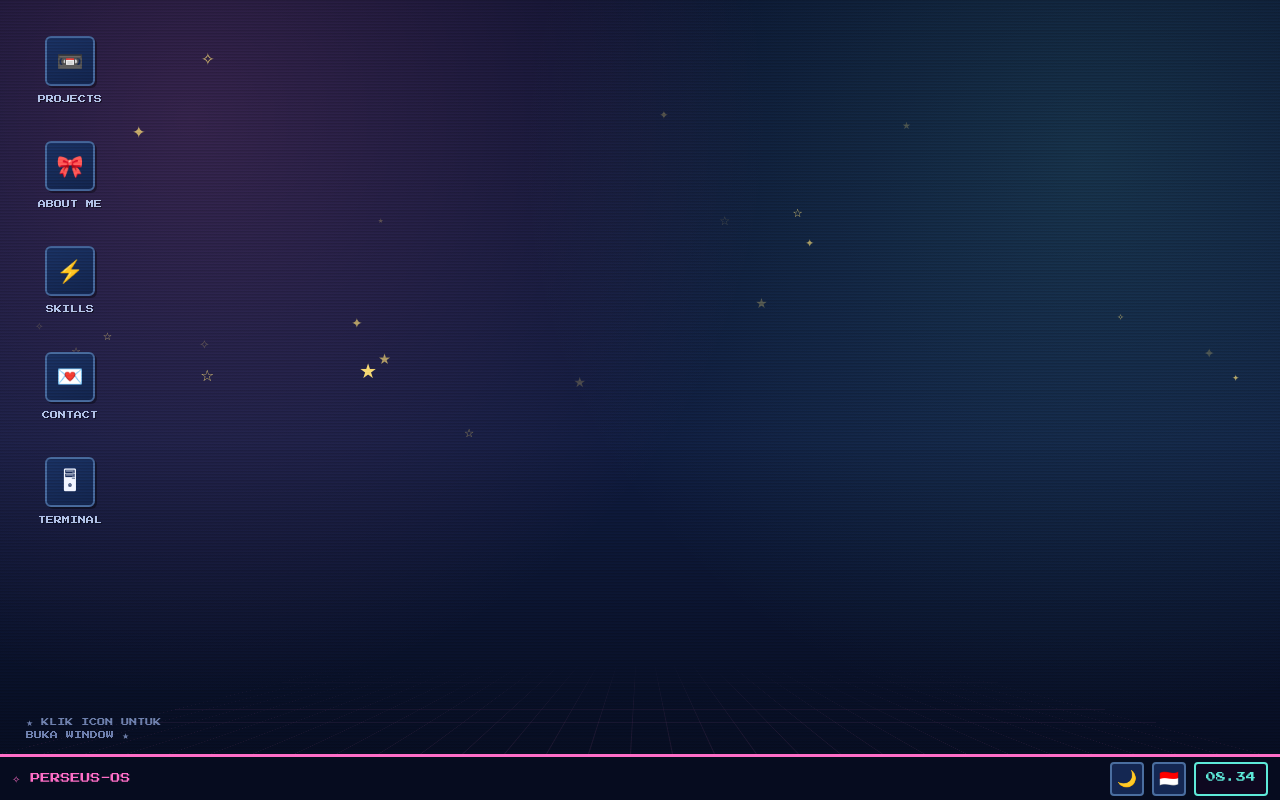
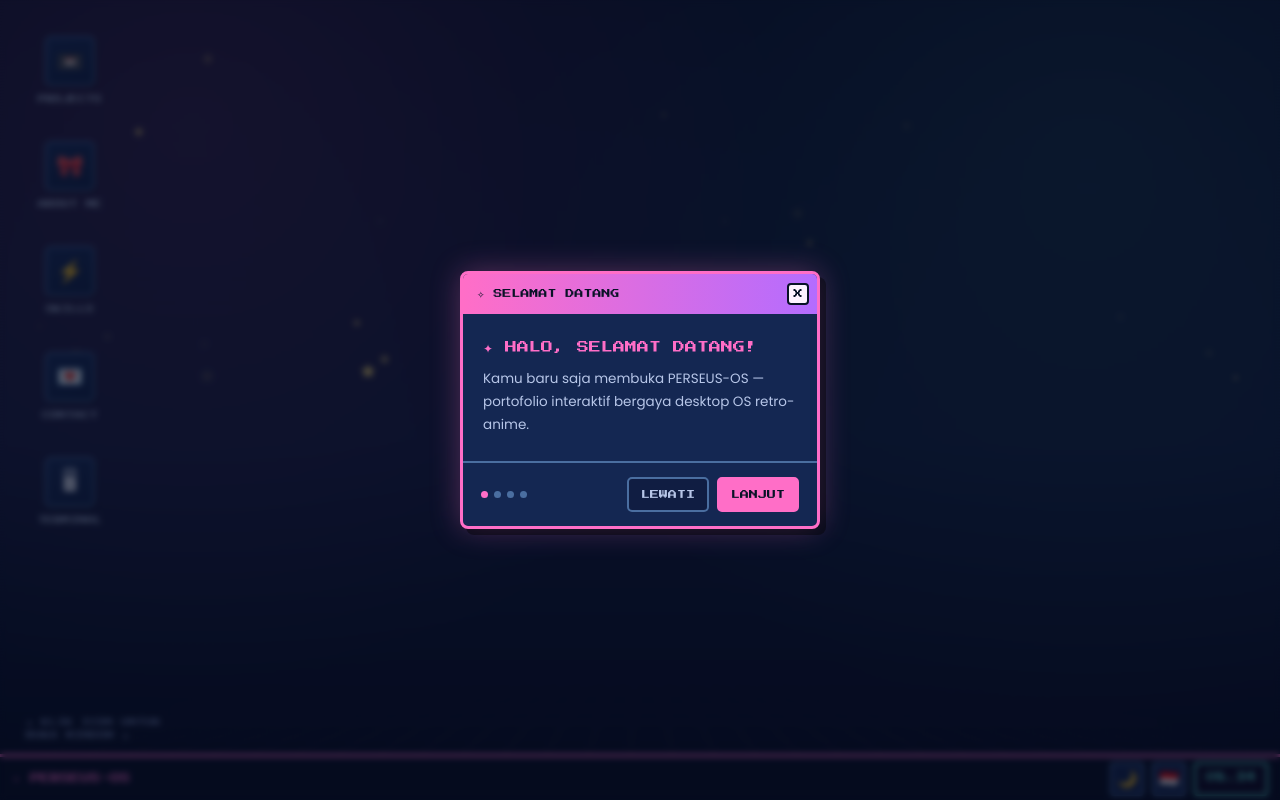
Before and after one commit to tcandra24/perseus-os, a Next.js app: page / in a window 1280 px wide. Built offline with nearby package versions, Linux system fonts and the light colour scheme.

Commit message:
add welcome popup

```diff
--- a/app/globals.css
+++ b/app/globals.css
@@ -887,3 +887,107 @@ body {
   color: var(--text-low);
   line-height: 1.8;
 }
+
+.welcome-overlay {
+  position: fixed;
+  inset: 0;
+  z-index: 2500;
+  background: rgba(6, 12, 31, 0.65);
+  backdrop-filter: blur(3px);
+  display: flex;
+  align-items: center;
+  justify-content: center;
+  padding: 20px;
+}
+
+.welcome-box {
+  width: 100%;
+  max-width: 360px;
+  background: var(--panel);
+  border: 3px solid var(--pink);
+  border-radius: 8px;
+  box-shadow:
+    6px 6px 0 rgba(0, 0, 0, 0.4),
+    0 0 30px rgba(255, 110, 199, 0.3);
+  overflow: hidden;
+}
+
+.welcome-titlebar {
+  height: 40px;
+  background: linear-gradient(90deg, #ff6ec7, #b46cff);
+  display: flex;
+  align-items: center;
+  justify-content: space-between;
+  padding: 0 8px 0 14px;
+  font-family: "Press Start 2P", monospace;
+  font-size: 9px;
+  color: #081226;
+}
+
+.welcome-body {
+  padding: 24px 20px;
+  min-height: 140px;
+}
+
+.welcome-step-title {
+  font-family: "Press Start 2P", monospace;
+  font-size: 12px;
+  color: var(--pink);
+  margin-bottom: 12px;
+}
+
+.welcome-step-text {
+  font-family: "Poppins", sans-serif;
+  font-size: 13.5px;
+  color: var(--text-mid);
+  line-height: 1.7;
+}
+
+.welcome-footer {
+  display: flex;
+  align-items: center;
+  justify-content: space-between;
+  padding: 14px 18px;
+  border-top: 2px solid var(--border-soft);
+  gap: 10px;
+  flex-wrap: wrap;
+}
+
+.welcome-dots {
+  display: flex;
+  gap: 6px;
+}
+.welcome-dot {
+  width: 7px;
+  height: 7px;
+  border-radius: 50%;
+  background: var(--border-soft);
+}
+.welcome-dot.active {
+  background: var(--pink);
+}
+
+.welcome-actions {
+  display: flex;
+  gap: 8px;
+  margin-left: auto;
+}
+
+.welcome-btn {
+  font-family: "Press Start 2P", monospace;
+  font-size: 9px;
+  padding: 9px 12px;
+  border-radius: 5px;
+  cursor: pointer;
+  border: 2px solid var(--border-soft);
+  background: var(--bg-mid);
+  color: var(--text-mid);
+}
+.welcome-btn.primary {
+  background: var(--pink);
+  border-color: var(--pink);
+  color: #081226;
+}
+.welcome-btn:hover {
+  filter: brightness(1.1);
+}
--- a/components/HomeClient.jsx
+++ b/components/HomeClient.jsx
@@ -2,13 +2,18 @@
 
 import { useState, useEffect } from "react";
 import { useSearchParams } from "next/navigation";
+
+import { useWindowStore } from "@/store/useWindowStore";
+
+import { APPS } from "@/data/apps";
+
 import Desktop from "@/components/Desktop";
 import BootScreen from "@/components/BootScreen";
-import { useWindowStore } from "@/store/useWindowStore";
-import { APPS } from "@/data/apps";
+import WelcomeModal from "@/components/WelcomeModal";
 
 export default function HomeClient() {
   const [booted, setBooted] = useState(false);
+  const [showWelcome, setShowWelcome] = useState(false);
   const openWindow = useWindowStore((s) => s.openWindow);
   const searchParams = useSearchParams();
 
@@ -21,8 +26,14 @@ export default function HomeClient() {
     // sengaja cuma depend ke `booted`, bukan searchParams,
     // supaya tidak ke-trigger ulang tiap kali icon diklik
     // eslint-disable-next-line react-hooks/exhaustive-deps
+    setShowWelcome(true);
   }, [booted]);
 
   if (!booted) return <BootScreen onDone={() => setBooted(true)} />;
-  return <Desktop />;
+  return (
+    <>
+      <Desktop />
+      {showWelcome && <WelcomeModal onClose={() => setShowWelcome(false)} />}
+    </>
+  );
 }
--- /dev/null
+++ b/components/WelcomeModal.jsx
@@ -0,0 +1,72 @@
+"use client";
+
+import { useState } from "react";
+import { motion, AnimatePresence, useReducedMotion } from "framer-motion";
+import { useLanguage } from "@/hooks/useLanguage";
+
+export default function WelcomeModal({ onClose }) {
+  const { t } = useLanguage();
+  const shouldReduceMotion = useReducedMotion();
+  const [step, setStep] = useState(0);
+  const steps = t.welcomeSteps;
+  const isLast = step === steps.length - 1;
+
+  function next() {
+    if (isLast) onClose();
+    else setStep((s) => s + 1);
+  }
+  function back() {
+    setStep((s) => Math.max(0, s - 1));
+  }
+
+  return (
+    <div className="welcome-overlay">
+      <motion.div className="welcome-box" initial={shouldReduceMotion ? false : { opacity: 0, scale: 0.9, y: 16 }} animate={{ opacity: 1, scale: 1, y: 0 }} transition={shouldReduceMotion ? { duration: 0 } : { duration: 0.25, ease: "easeOut" }}>
+        <div className="welcome-titlebar">
+          <span>✧ {t.welcomeTitle}</span>
+          <button className="win-btn" onClick={onClose} aria-label="Close">
+            ×
+          </button>
+        </div>
+
+        <div className="welcome-body">
+          <AnimatePresence mode="wait">
+            <motion.div
+              key={step}
+              initial={shouldReduceMotion ? false : { opacity: 0, x: 12 }}
+              animate={{ opacity: 1, x: 0 }}
+              exit={shouldReduceMotion ? { opacity: 0 } : { opacity: 0, x: -12 }}
+              transition={shouldReduceMotion ? { duration: 0 } : { duration: 0.2 }}
+            >
+              <div className="welcome-step-title">{steps[step].title}</div>
+              <div className="welcome-step-text">{steps[step].text}</div>
+            </motion.div>
+          </AnimatePresence>
+        </div>
+
+        <div className="welcome-footer">
+          <div className="welcome-dots">
+            {steps.map((_, i) => (
+              <span key={i} className={`welcome-dot ${i === step ? "active" : ""}`} />
+            ))}
+          </div>
+          <div className="welcome-actions">
+            {step > 0 && (
+              <button className="welcome-btn ghost" onClick={back}>
+                {t.welcomeBack}
+              </button>
+            )}
+            {!isLast && (
+              <button className="welcome-btn ghost" onClick={onClose}>
+                {t.welcomeSkip}
+              </button>
+            )}
+            <button className="welcome-btn primary" onClick={next}>
+              {isLast ? t.welcomeStart : t.welcomeNext}
+            </button>
+          </div>
+        </div>
+      </motion.div>
+    </div>
+  );
+}
```
Also changed, not shown: lib/i18n.js.
